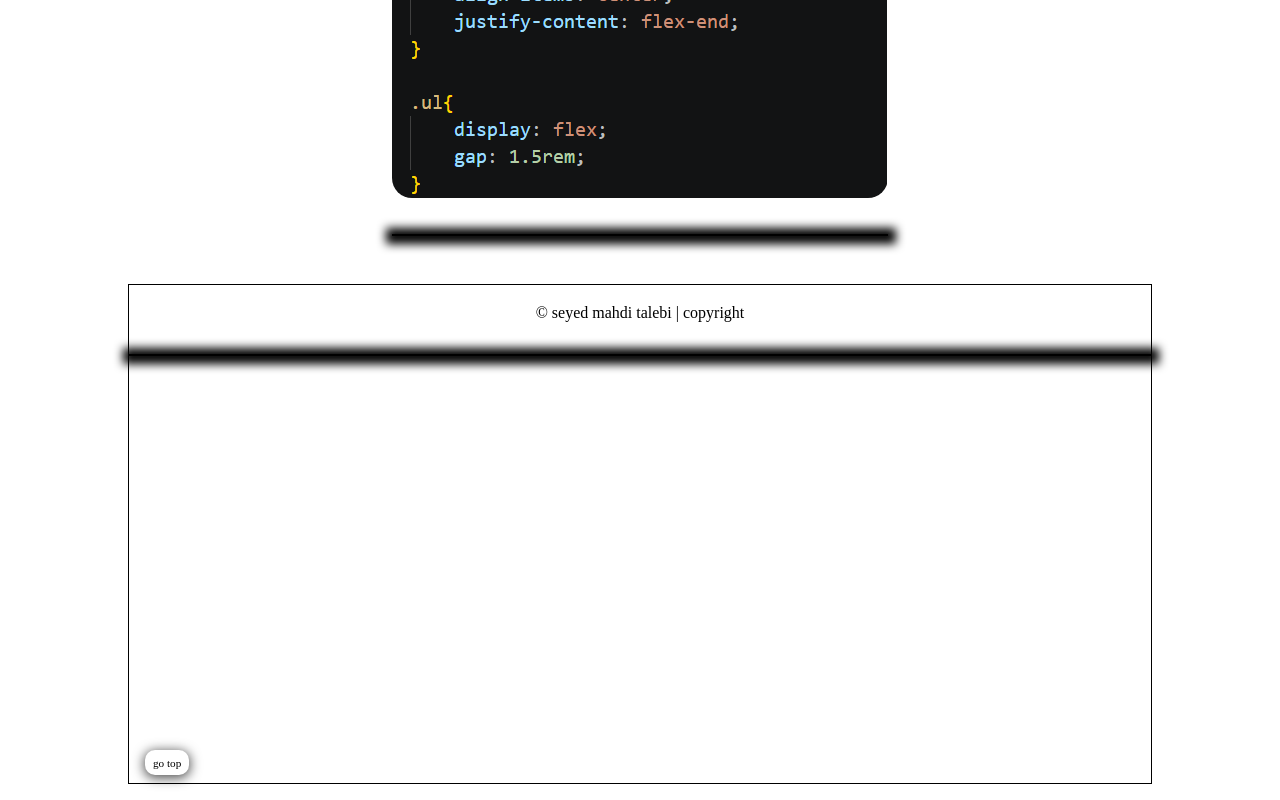
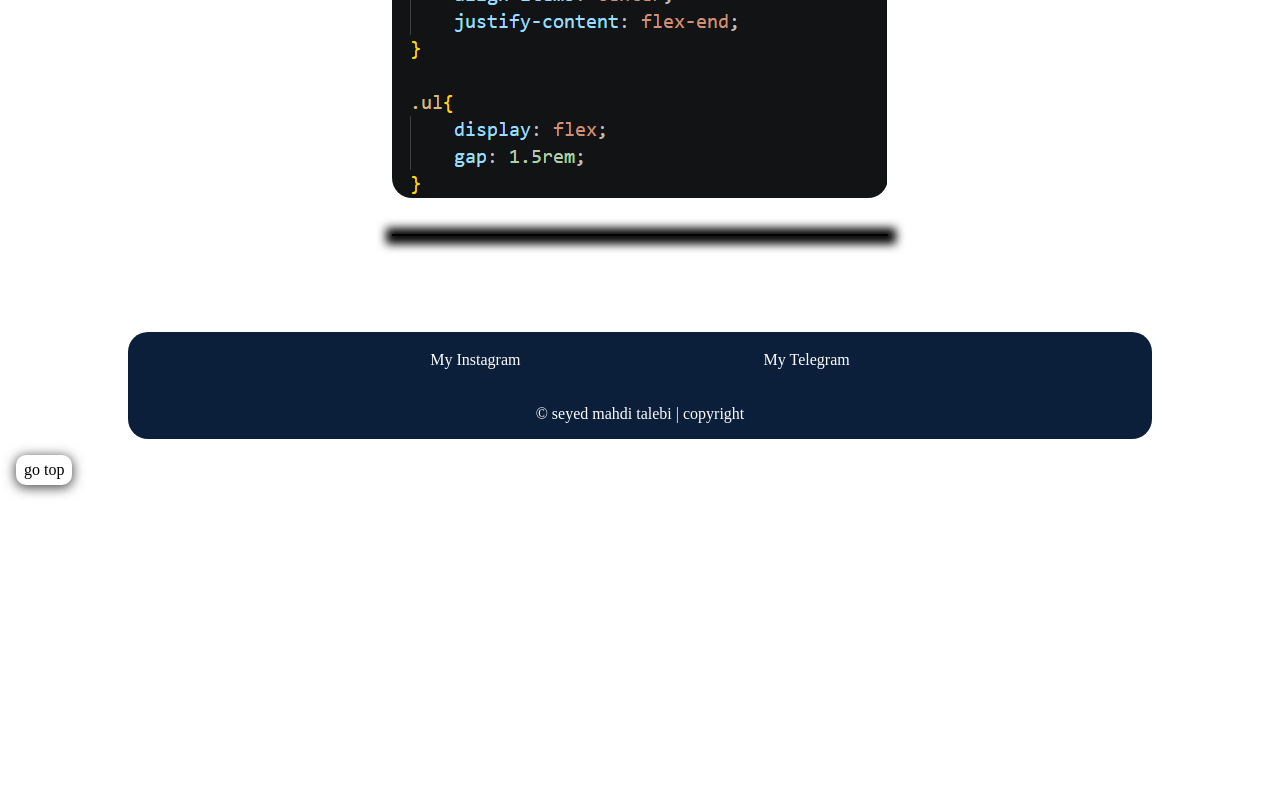
Before and after one commit to smt7118-png/My-First-Website, a plain HTML site: page index.html in a window 1280 px wide. Shown: the part 3337-4137 px from the top of the page. After the commit the page ends 3838 px from the top, so only its background shows below. Drawn offline with Linux system fonts and the light colour scheme.

Commit message:
Update website

```diff
--- a/index.css
+++ b/index.css
@@ -14,7 +14,7 @@ a{
     color: black;
 }
 
-        /************header************ */
+/************header************ */
 
 .header{
     width: 95%;
@@ -138,7 +138,6 @@ a{
     text-align: center;
 }
 
-
 /* .section-items{
     width: 100%;
     max-width: 1000px;
@@ -153,8 +152,6 @@ a{
 .section-hidden{
     display: none;
 }
-
-
 
 .section-items-iframe{
     width: 100%;
@@ -259,6 +256,16 @@ a{
 
 }
 
+#section-iframe::after{
+    content: "";
+    display: block;
+    background-color: black;
+    width: 100%;
+    height: 2px;
+    margin-top: 2rem;
+    box-shadow: 1px 1px 10px 7px rgba(0, 0, 0, 1);
+}
+
 @media (min-width: 650px){
 
     .about-web-h4{
@@ -340,55 +347,67 @@ a{
 /************footer************ */
 
 .footer{
-    position: relative;
+    background-color: #0b1f3a;
+    color: white;
     width: 80vw;
-    height: 500px;
-    margin: 1rem auto;
-    border: 1px solid black;
+    height: auto;
+    margin: -1.5rem auto 0rem auto;
+    padding: 1rem;
     text-align: center;
+    border-radius: 20px;
 }
 
-.footer::after{
+/* .footer::after{
     content: "";
     display: block;
     background-color: black;
     width: 100%;
     height: 2px;
-    margin-top: 2rem;
+    margin-top: 3.5rem;
     box-shadow: 1px 1px 10px 7px rgba(0, 0, 0, 1);
-}
+} */
 
 .section-footer{
     display: flex;
     align-items: center;
     justify-content: space-evenly;
-    margin: .6rem auto;
-    background-color: aqua;
+    margin: 0rem auto 2rem auto;
     width: 90%;
     height: auto;
 }
 
+.a-section-footer{
+    color: white;
+    transition: all ease .7s;
+    padding: .2rem .4rem;
+    border-radius: 10px;
+    font-size: .7rem;
+}
 
+.a-section-footer:hover{
+    transform: scale(1.1);
+    box-shadow: 1px 1px 10px 1px rgba(255, 255, 255, 0.4);
 
+}
 
-
-
-
+.p-copyright{
+    font-size: .6rem;
+}
 
 .gotop{
-    position: absolute;
     background-color: white;
     color: black;
-    display: block;
+    display: inline-block;
     padding: .4rem .5rem;
     border-radius: 10px;
     font-size: .7rem;
     bottom: .5rem;
-    left: 1rem;
+    left: 0rem;
     transition: all .7s ease;
     animation: shadowPulse 2s infinite ease-in-out;
+    margin: 1rem;
+    margin-bottom: 1rem;
 }
-
 
 @keyframes shadowPulse {
   0% {
@@ -404,10 +423,45 @@ a{
   }
 }
 
-/* برای media query بزارش
-.gotop:hover{
-    transform: scale(1.2);
-    box-shadow: 2px 8px 10px 0px rgba(0, 0, 0, .8);
-} */
+@media (min-width: 650px){
+
+    .a-section-footer{
+        font-size: 1rem;
+    }
+
+    .p-copyright{
+        font-size: 1rem;
+    }
+
+    .gotop{
+        font-size: 1rem;
+    }
+
+    .footer{
+        margin-top: 4rem;
+    }
+
+}
+
+@media (min-width: 1300px){
+
+    .a-section-footer{
+        font-size: 1.2rem;
+    }
+
+    .p-copyright{
+        font-size: 1rem;
+    }
+
+    .gotop{
+        font-size: 1.2rem;
+    }
+
+    .gotop:hover{
+        transform: scale(1.2);
+        box-shadow: 2px 8px 10px 0px rgba(0, 0, 0, .8);
+    }
+
+}
 
 /************footer************ */
--- a/index.html
+++ b/index.html
@@ -116,7 +116,13 @@
 
         <section class="section-footer">
 
+            <a href="https://www.instagram.com/seyedmahditalebi.wd/" target="_blank" rel="noopener noreferrer" class="a-section-footer">
+                My Instagram
+            </a>
 
+            <a href="https://t.me/z909aza" target="_blank" rel="noopener noreferrer" class="a-section-footer">
+                My Telegram
+            </a>
 
         </section>
 
@@ -124,8 +130,9 @@
             &COPY; seyed mahdi talebi | copyright
         </p>
 
-        <a href="#top" class="gotop"> go top </a>
     </footer>
+
+    <a href="#top" class="gotop"> go top </a>
 
 </body>
 </html>
```
